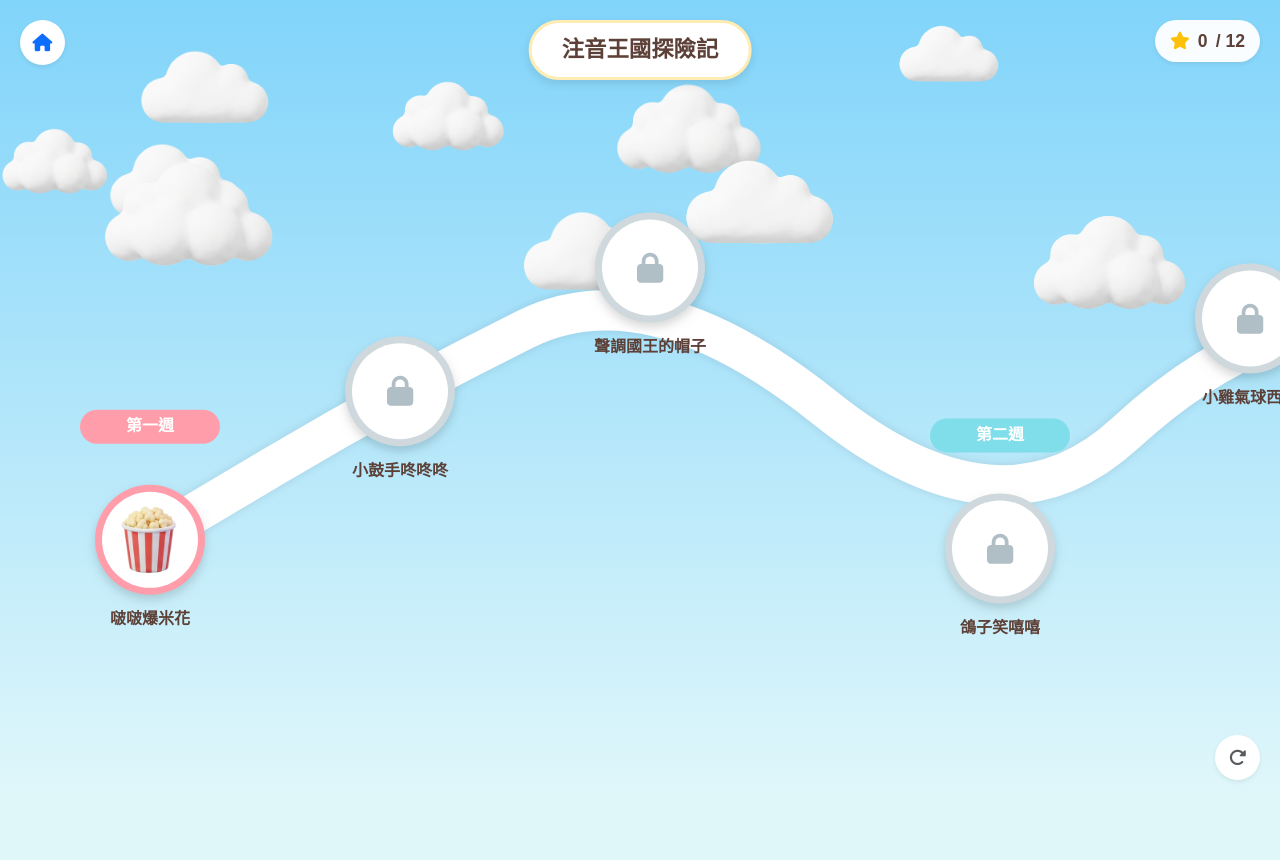
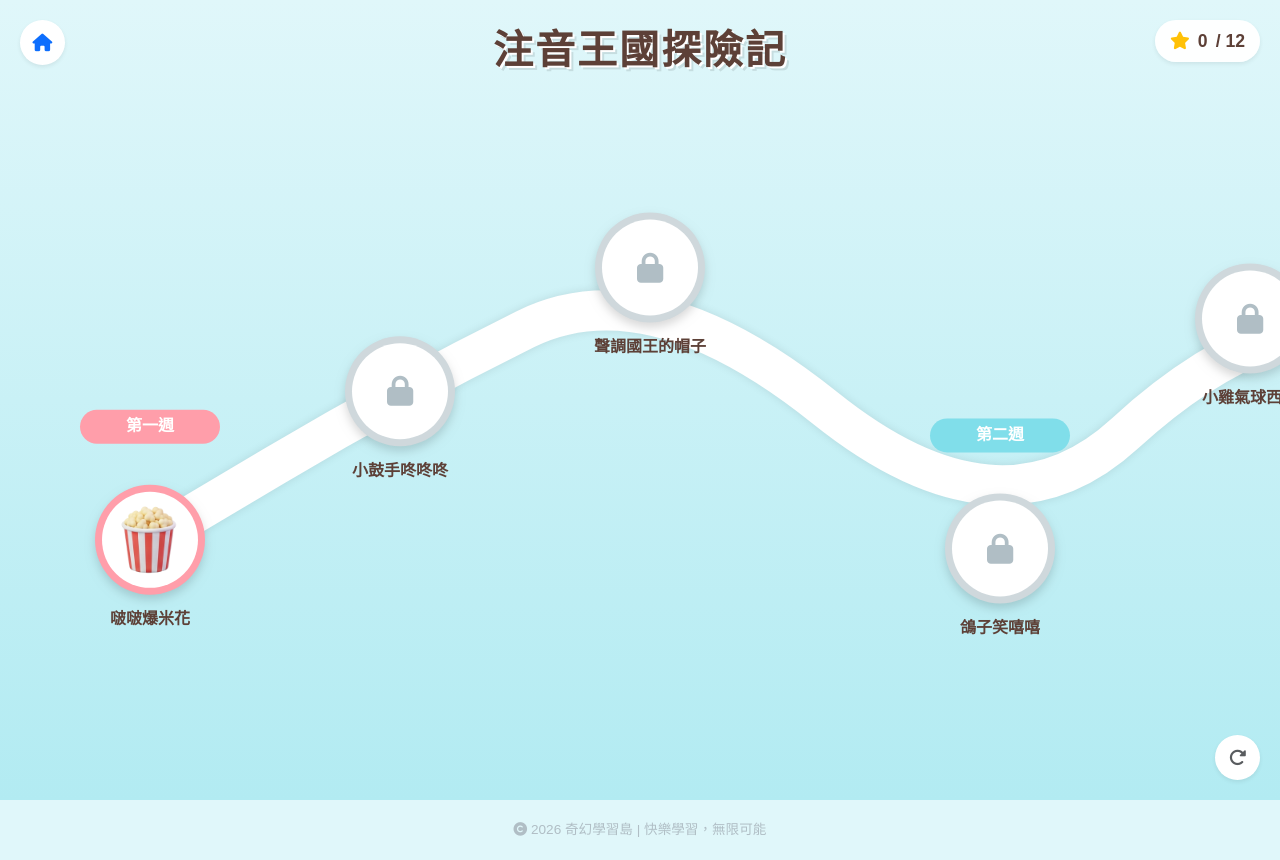
Before and after one commit to tsuzukishen-glitch/learning-game-website, a plain HTML site: page zhuyin.html in a window 1280 px wide. Before the commit the page ends 800 px from the top, so only its background shows below. Drawn offline with nearby package versions, Linux system fonts and the light colour scheme; animation ran at ten frames a second; a web font is replaced by a local one.

Commit message:
Add files via upload

```diff
--- a/assets/css/style.css
+++ b/assets/css/style.css
@@ -7,7 +7,7 @@
     --text-main: #5D4037;
     --primary: #FF9EAA;
     --secondary: #80DEEA;
-    --accent: #FFE082;
+    --accent: #fad462;
 
     /* 功能色 */
     --btn-primary: #FF6F91;
@@ -88,6 +88,7 @@ body.scrollable {
     box-shadow: var(--clay-shadow);
     text-align: center;
     width: 100%;
+    height: 97%;
 }
 
 /* 載入畫面 */
@@ -215,6 +216,13 @@ body.scrollable {
     transform: scale(1.15) rotate(5deg);
 }
 
+.theme-name {
+    font-size: 1.6rem;
+    font-weight: 900;
+    margin-bottom: 10px;
+    color: var(--text-main);
+}
+
 .tag-container {
     display: flex;
     justify-content: center;
@@ -280,16 +288,14 @@ canvas#gameWorld:active { cursor: grabbing; }
     position: absolute;
     top: 20px; left: 50%;
     transform: translateX(-50%);
-    background: white;
-    padding: 10px 30px;
-    border-radius: 30px;
+    font-size: 2.5rem;
     font-weight: 900;
-    font-size: 1.4rem;
     color: var(--text-main);
-    box-shadow: 0 4px 10px rgba(0,0,0,0.1);
+    text-shadow: 2px 2px 0px #FFF, 4px 4px 0px rgba(0,0,0,0.1);
     white-space: nowrap;
     z-index: 20;
-    border: 3px solid #FFECB3;
+    margin-bottom: 10px;
+    letter-spacing: 2px;
 }
 
 #lesson-modal {
@@ -383,9 +389,9 @@ canvas#gameWorld:active { cursor: grabbing; }
     flex: 1.2; display: flex; flex-direction: column; align-items: center;
 }
 .flashcard-media img {
-    width: 100%; max-width: 100px; height: auto; object-fit: contain; margin-bottom: 5px;
+    width: 100%; max-width: 180px; height: auto; object-fit: contain; margin-bottom: 5px;
 }
-.flashcard-word { font-weight: bold; color: #6c757d; font-size: 1.2rem; }
+.flashcard-word { font-weight: bold; color: #6c757d; font-size: 1.5rem; }
 
 /* 測驗 */
 .quiz-options-grid {
@@ -424,4 +430,6 @@ canvas#gameWorld:active { cursor: grabbing; }
     .tag-container { justify-content: flex-start; margin-bottom: 5px; }
     .progress-wrapper { margin-top: 5px; }
     .flashcard-char { font-size: 4rem; }
+    .flashcard-media img { max-width: 80px; }
+    .flashcard-word { font-size: 1rem; }
 }
--- a/assets/js/data_zhuyin.js
+++ b/assets/js/data_zhuyin.js
@@ -44,7 +44,7 @@ const ASSETS = {
     l11_icon: "assets/images/Train.png",
     l11_card_i: "assets/images/Shirt.png", l11_card_u: "assets/images/Turtle.png", l11_card_yu: "assets/images/Fish.png",
     l12_icon: "assets/images/Grad.png",
-    l12_card_1: "assets/images/Wand.png", l12_card_2: "assets/images/Mom.png.png", l12_card_3: "assets/images/Diploma.png",
+    l12_card_1: "assets/images/Wand.png", l12_card_2: "assets/images/Mom.png", l12_card_3: "assets/images/Diploma.png",
 
     default: "assets/images/Icon.png"
 };
@@ -55,7 +55,7 @@ const COURSE_DATA = [
         week: 1, title: "第一週：嘴唇體操", color: "#FF9EAA",
         lessons: [
             { id: "L1", title: "L1 啵啵爆米花 (ㄅㄆㄇㄈ)", imgKey: "l1_icon", content: {
-                warmup: "假裝我們是爆米花機，蹲在地上，「啵(ㄅ)！」跳起來！接著像吹泡泡一樣，「普(ㄆ)！」吹一口氣。",
+                warmup: "假裝我們是爆米花機，蹲在地上<br>「啵(ㄅ)！」跳起來！接著像吹泡泡一樣，「噗(ㄆ)！」吹一口氣。",
                 cards: [{t:"ㄅ", w:"包子", i:ASSETS.l1_card_b}, {t:"ㄆ", w:"葡萄", i:ASSETS.l1_card_p}, {t:"ㄇ", w:"帽子", i:ASSETS.l1_card_m}, {t:"ㄈ", w:"飛機", i:ASSETS.l1_card_f}],
                 game: { title:"嘴唇夾夾樂", desc:"請孩子抿住嘴唇唸「ㄅ、ㄆ、ㄇ」，家長假裝要撬開孩子的嘴巴，孩子要用力閉緊，感受嘴唇的力量。" },
                 quiz: [
@@ -65,7 +65,7 @@ const COURSE_DATA = [
                 ]
             }},
             { id: "L2", title: "L2 小鼓手咚咚咚 (ㄉㄊㄋㄌ)", imgKey: "l2_icon", content: {
-                warmup: "大家當小鼓手，用手拍大腿，「ㄉ、ㄉ、ㄉ」！接著假裝踢足球，「ㄊ、ㄊ、ㄊ」！",
+                warmup: "大家當小鼓手，用手拍大腿<br>「ㄉ、ㄉ、ㄉ」！接著假裝踢足球，「ㄊ、ㄊ、ㄊ」！",
                 cards: [{t:"ㄉ", w:"刀子", i:ASSETS.l2_card_d}, {t:"ㄊ", w:"兔子", i:ASSETS.l2_card_t}, {t:"ㄋ", w:"牛奶", i:ASSETS.l2_card_n}, {t:"ㄌ", w:"快樂", i:ASSETS.l2_card_l}],
                 game: { title:"聽音踩踩樂", desc:"家長把四張字卡散落在地上。家長唸「ㄋㄋㄋ」，孩子要跑去踩(或拍)「ㄋ」的字卡。" },
                 quiz: [
@@ -100,7 +100,7 @@ const COURSE_DATA = [
                 ]
             }},
             { id: "L5", title: "L5 小雞氣球西瓜 (ㄐㄑㄒ)", imgKey: "l5_icon", content: {
-                warmup: "做一個大大的微笑，牙齒對齊，發出「嘻(ㄒ)」的聲音。",
+                warmup: "做一個大大的微笑，牙齒對齊<br>發出「嘻(ㄒ)」的聲音。",
                 cards: [{t:"ㄐ", w:"小雞", i:ASSETS.l5_card_j}, {t:"ㄑ", w:"氣球", i:ASSETS.l5_card_q}, {t:"ㄒ", w:"西瓜", i:ASSETS.l5_card_x}],
                 game: { title:"切切樂", desc:"家長當大西瓜，孩子當小刀子。家長唸「ㄒ」，孩子就跑來假裝切一下家長的手臂。唸「ㄐ」就學小雞啄米。" },
                 quiz: [
@@ -125,7 +125,7 @@ const COURSE_DATA = [
         week: 3, title: "第三週：捲舌與平舌", color: "#FFE082",
         lessons: [
             { id: "L7", title: "L7 蜘蛛吃薯條 (ㄓㄔㄕㄖ)", imgKey: "l7_icon", content: {
-                warmup: "舌頭體操：舌頭往上捲，假裝要碰到天花板(上顎)。發出引擎聲「ㄖㄖㄖ」。",
+                warmup: "舌頭體操：舌頭往上捲，假裝要碰到天花板(上顎)。<br>發出引擎聲「ㄖㄖㄖ」。",
                 cards: [{t:"ㄓ", w:"蜘蛛", i:ASSETS.l7_card_zh}, {t:"ㄔ", w:"吃飯", i:ASSETS.l7_card_ch}, {t:"ㄕ", w:"獅子", i:ASSETS.l7_card_sh}, {t:"ㄖ", w:"日曆", i:ASSETS.l7_card_r}],
                 game: { title:"獅子來了", desc:"家長當獅子(ㄕ)，孩子當蜘蛛(ㄓ)。聽到ㄕ要趕快躲起來，聽到ㄓ要比出蜘蛛人手勢。" },
                 quiz: [
@@ -135,7 +135,7 @@ const COURSE_DATA = [
                 ]
             }},
             { id: "L8", title: "L8 洗澡擦擦臉 (ㄗㄘㄙ)", imgKey: "l8_icon", content: {
-                warmup: "大大的微笑，牙齒輕輕咬合，舌頭平平的頂在牙齒後面，發出像蛇一樣的聲音「嘶(ㄙ)」。",
+                warmup: "大大的微笑，牙齒輕輕咬合，舌頭平平的頂在牙齒後面<br>發出像蛇一樣的聲音「嘶(ㄙ)」。",
                 cards: [{t:"ㄗ", w:"洗澡", i:ASSETS.l8_card_z}, {t:"ㄘ", w:"刺蝟", i:ASSETS.l8_card_c}, {t:"ㄙ", w:"絲瓜", i:ASSETS.l8_card_s}],
                 game: { title:"木頭人變變變", desc:"聽到捲舌音(如ㄓ)要動動身體，聽到平舌音(如ㄗ)要像木頭人不能動(因為舌頭平平的)。" },
                 quiz: [
--- a/assets/js/game_zhuyin.js
+++ b/assets/js/game_zhuyin.js
@@ -1,5 +1,5 @@
 /**
- * 注音王國 - 遊戲引擎 (V2 安全版)
+ * 注音王國 - 遊戲引擎 (V5 無雲朵簡潔版)
  */
 
 (function() {
@@ -19,26 +19,25 @@
         width: 0,
         height: 0,
         maxScroll: 0,
-        bgClouds: [],
+        // bgClouds: [], // 移除雲朵
         starCount: 0
     };
 
     // 圖片預載物件
     const imgObj = {};
 
-    // 1. 初始化 (安全啟動)
+    // 1. 初始化
     function init() {
         console.log("遊戲初始化開始...");
 
-        // ★ 安全檢查：確保依賴檔案已載入
         if (typeof Common === 'undefined') {
-            alert("錯誤：找不到 Common 工具庫 (assets/js/common.js)，請檢查檔案是否存在。");
-            document.getElementById('loader').style.display = 'none'; // 強制關閉 Loading
+            alert("錯誤：找不到 Common 工具庫");
+            document.getElementById('loader').style.display = 'none';
             return;
         }
         if (typeof ASSETS === 'undefined' || typeof COURSE_DATA === 'undefined') {
-            console.error("錯誤：找不到 ASSETS 或 COURSE_DATA (assets/js/data_zhuyin.js)。");
-            Common.hideLoader(); // 嘗試關閉
+            console.error("錯誤：找不到 ASSETS 或 COURSE_DATA");
+            Common.hideLoader();
             return;
         }
         if (!ctx) {
@@ -49,6 +48,8 @@
         try {
             // 預載圖片
             for (let key in ASSETS) {
+                // 跳過雲朵圖片 (雖然現在沒用到了，但保持邏輯一致)
+                if (key.startsWith('cloud')) continue;
                 let img = new Image();
                 img.src = ASSETS[key];
                 imgObj[key] = img;
@@ -57,30 +58,21 @@
             resizeCanvas();
             window.addEventListener('resize', resizeCanvas);
 
-            initClouds();
+            // initClouds(); // 移除雲朵初始化
             initNodes();
-
-            // 讀取進度
             loadProgress();
-
-            // 啟動主迴圈
             requestAnimationFrame(gameLoop);
 
             console.log("遊戲啟動成功！");
 
         } catch (error) {
-            console.error("遊戲初始化發生錯誤:", error);
-            alert("遊戲載入發生異常，請嘗試重新整理頁面。\n" + error.message);
+            console.error("初始化錯誤:", error);
+            alert("遊戲載入異常");
         } finally {
-            // ★ 關鍵：無論成功或失敗，最後一定要移除 Loading
             setTimeout(() => {
-                if (typeof Common !== 'undefined') {
-                    Common.hideLoader();
-                } else {
-                    document.getElementById('loader').style.display = 'none';
-                }
+                if (typeof Common !== 'undefined') Common.hideLoader();
+                else document.getElementById('loader').style.display = 'none';
 
-                // 3秒後隱藏提示
                 setTimeout(() => {
                     const hint = document.getElementById('drag-hint');
                     if(hint) hint.style.display = 'none';
@@ -89,19 +81,7 @@
         }
     }
 
-    function initClouds() {
-        state.bgClouds = [];
-        for(let i=0; i<15; i++) {
-            const type = Math.floor(Math.random() * 3) + 1;
-            state.bgClouds.push({
-                x: Math.random() * 3000,
-                y: Math.random() * 200,
-                size: 100 + Math.random() * 80,
-                speed: 0.2 + Math.random() * 0.5,
-                imgKey: `cloud_${type}`
-            });
-        }
-    }
+    // 移除 initClouds() 函式
 
     function initNodes() {
         const nodeSpacing = 250;
@@ -123,7 +103,6 @@
             currentX += 100;
         });
 
-        // 加入城堡 (終點)
         state.nodes.push({
             x: currentX + 50,
             y: 0,
@@ -139,14 +118,11 @@
     }
 
     function loadProgress() {
-        // 使用安全的 storage.get
         const saved = Common.storage.get('zhuyinV7_progress');
         state.starCount = Array.isArray(saved) ? saved.length : 0;
-
         const countEl = document.getElementById('gem-count');
         if(countEl) countEl.innerText = state.starCount;
 
-        // 自動捲動
         if (state.starCount > 0) {
             const targetIdx = Math.min(state.starCount, state.nodes.length - 2);
             if(state.nodes[targetIdx]) {
@@ -170,12 +146,8 @@
                 node.y = (state.height / 2) + yOffset;
             } else if (node.type === 'castle') {
                  const lastLesson = state.nodes[state.nodes.length - 2];
-                 // 簡單防呆：確保有上一關
-                 if (lastLesson) {
-                     node.y = lastLesson.y - 50;
-                 } else {
-                     node.y = state.height / 2;
-                 }
+                 if (lastLesson) node.y = lastLesson.y - 50;
+                 else node.y = state.height / 2;
             }
         });
 
@@ -186,7 +158,6 @@
         }
     }
 
-    // 2. 遊戲迴圈
     function gameLoop() {
         update();
         draw();
@@ -200,42 +171,27 @@
             if (state.offsetX < 0) { state.offsetX = 0; state.momentum = 0; }
             if (state.offsetX > state.maxScroll) { state.offsetX = state.maxScroll; state.momentum = 0; }
         }
-        state.bgClouds.forEach(cloud => {
-            cloud.x -= cloud.speed;
-            if(cloud.x + cloud.size < 0) cloud.x = 3000;
-        });
+
+        // 移除雲朵更新邏輯
     }
 
+    // 移除 drawFuzzyCloud() 函式
+
     function draw() {
+        // 背景漸層：維持天空藍 (比照 index.html)
         const grad = ctx.createLinearGradient(0, 0, 0, state.height);
-        grad.addColorStop(0, "#81D4FA");
-        grad.addColorStop(1, "#E0F7FA");
+        grad.addColorStop(0, "#E0F7FA"); // 淺藍 (上方)
+        grad.addColorStop(1, "#B2EBF2"); // 深一點的藍 (下方)
         ctx.fillStyle = grad;
         ctx.fillRect(0, 0, state.width, state.height);
 
         ctx.save();
 
-        state.bgClouds.forEach(cloud => {
-            const renderX = cloud.x - (state.offsetX * 0.15);
-            if(renderX > -300 && renderX < state.width + 300) {
-                const img = imgObj[cloud.imgKey];
-                // ★ 安全檢查：確保圖片已載入且寬度正常
-                if (img && img.complete && img.naturalWidth > 0) {
-                    const ratio = img.naturalHeight / img.naturalWidth;
-                    const h = cloud.size * ratio;
-                    ctx.drawImage(img, renderX, cloud.y, cloud.size, h);
-                } else {
-                    // Fallback: 畫一個簡單的半透明圓形
-                    ctx.fillStyle = "rgba(255,255,255,0.5)";
-                    ctx.beginPath();
-                    ctx.arc(renderX, cloud.y, cloud.size/2, 0, Math.PI*2);
-                    ctx.fill();
-                }
-            }
-        });
+        // 移除雲朵繪製邏輯
 
         ctx.translate(-state.offsetX, 0);
 
+        // 道路
         ctx.strokeStyle = "#FFFFFF";
         ctx.lineWidth = 40;
         ctx.lineCap = "round";
@@ -264,6 +220,7 @@
 
         const savedProgress = Common.storage.get('zhuyinV7_progress');
 
+        // 繪製節點
         state.nodes.forEach((node, index) => {
             if (node.x < state.offsetX - 150 || node.x > state.offsetX + state.width + 150) return;
 
@@ -281,7 +238,6 @@
                 }
 
                 const isDone = savedProgress.includes(node.data.id);
-                // 修正：檢查 index-1 是否存在
                 const isLocked = index > 0 &&
                                state.nodes[index-1] &&
                                !savedProgress.includes(state.nodes[index-1].data.id);
@@ -341,11 +297,10 @@
                     ctx.drawImage(imgObj.home_castle, node.x - size/2, node.y - size/2, size, size);
                     ctx.filter = "none";
                 } else {
-                    // Fallback text if castle image missing
                     ctx.font = "900 40px 'Font Awesome 6 Free'";
                     ctx.fillStyle = isUnlocked ? "#FF9EAA" : "#555";
                     ctx.textAlign = "center";
-                    ctx.fillText("\uf447", node.x, node.y); // Chess Rook icon as fallback
+                    ctx.fillText("\uf447", node.x, node.y);
                 }
 
                 if(!isUnlocked) {
@@ -359,7 +314,6 @@
         ctx.restore();
     }
 
-    // 3. 輸入事件
     let dragStartX = 0;
     let dragStartTime = 0;
 
@@ -367,7 +321,7 @@
     canvas.addEventListener('touchstart', (e) => startDrag(e.touches[0]), {passive: false});
     window.addEventListener('mousemove', drag);
     window.addEventListener('touchmove', (e) => {
-        if(state.isDragging) e.preventDefault(); // 防止拖曳時捲動頁面
+        if(state.isDragging) e.preventDefault();
         drag(e.touches[0]);
     }, {passive: false});
     window.addEventListener('mouseup', endDrag);
@@ -412,7 +366,6 @@
             if (dist < 60) {
                 if (node.type === 'lesson') {
                     const saved = Common.storage.get('zhuyinV7_progress');
-                    // 修正鎖定判斷
                     const isLocked = idx > 0 &&
                                    state.nodes[idx-1] &&
                                    !saved.includes(state.nodes[idx-1].data.id);
@@ -439,7 +392,6 @@
         });
     }
 
-    // 4. 課程邏輯 - 這些函數必須掛在 window 上供 HTML 呼叫
     let currentLesson = null;
     let quizIdx = 0;
 
@@ -448,20 +400,16 @@
         quizIdx = 0;
         const titleEl = document.getElementById('lesson-title-display');
         const modalEl = document.getElementById('lesson-modal');
-
         if(titleEl) titleEl.innerText = lessonData.title;
         if(modalEl) modalEl.style.display = 'flex';
-
-        if (typeof window.switchTab === 'function') {
-            window.switchTab(0);
-        }
+        if (typeof window.switchTab === 'function') window.switchTab(0);
     };
 
     window.closeLesson = function() {
         const modalEl = document.getElementById('lesson-modal');
         if(modalEl) modalEl.style.display = 'none';
         if(window.speechSynthesis) window.speechSynthesis.cancel();
-        loadProgress(); // 刷新進度
+        loadProgress();
     };
 
     window.switchTab = function(idx) {
@@ -479,11 +427,9 @@
         container.innerHTML = "";
         const data = currentLesson.content;
 
-        if (idx === 0) { // 暖身
+        if (idx === 0) {
             const imgUrl = (ASSETS && ASSETS[currentLesson.imgKey]) || (ASSETS && ASSETS.default) || '';
-            // 使用 onerror 處理圖片失效
             const imgTag = `<img src="${imgUrl}" style="width:120px; height:120px; object-fit:contain; margin-bottom:15px;" onerror="this.style.display='none'">`;
-
             container.innerHTML = `
                 <div class="clay-card animate__animated animate__fadeIn">
                     ${imgTag}
@@ -491,7 +437,7 @@
                     <p class="fs-4 fw-bold text-main">${data.warmup}</p>
                 </div>
             `;
-        } else if (idx === 1) { // 字卡
+        } else if (idx === 1) {
             let html = `<div class="flashcard-grid">`;
             data.cards.forEach(c => {
                 const imgUrl = (c.i) || (ASSETS && ASSETS.default) || '';
@@ -507,7 +453,7 @@
             });
             html += `</div>`;
             container.innerHTML = html;
-        } else if (idx === 2) { // 遊戲
+        } else if (idx === 2) {
             const imgUrl = (ASSETS && ASSETS[currentLesson.imgKey]) || (ASSETS && ASSETS.default) || '';
             container.innerHTML = `
                 <div class="clay-card">
@@ -516,13 +462,11 @@
                     <p class="fs-4 fw-bold text-main">${data.game.desc}</p>
                 </div>
             `;
-        } else if (idx === 3) { // 測驗
+        } else if (idx === 3) {
             if (quizIdx >= data.quiz.length) {
-                // 完成
                 Common.storage.save('zhuyinV7_progress', currentLesson.id);
                 Common.fireConfetti();
                 const starImg = ASSETS && ASSETS.finish_star ? ASSETS.finish_star : '';
-
                 container.innerHTML = `
                     <div class="text-center py-5">
                         <img src="${starImg}" style="width:100px; margin-bottom:20px;" class="animate-bounce" onerror="this.style.display='none'">
@@ -569,7 +513,6 @@
         }
     };
 
-    // ★ 使用 load 事件確保所有資源與腳本都載入完成
     window.addEventListener('load', init);
 
 })();
--- a/zhuyin.html
+++ b/zhuyin.html
@@ -36,26 +36,22 @@
         <i class="fa-solid fa-house text-primary"></i>
     </a>
 
-    <!-- 星星記分 -->
+    <!-- 2. 右上：星星記分 (移到這裡) -->
     <div class="hud-badge position-absolute shadow-sm"
          style="top: 20px; right: 20px; pointer-events: auto; z-index: 30;">
         <i class="fa-solid fa-star text-warning"></i>
-        <span id="gem-count">0</span> / 12
+        <span id="gem-count">0</span>
+        <!-- 增加 span 包覆，以便控制顯示 -->
+        <span class="total-text"> / 12</span>
     </div>
 
-    <!-- 重置按鈕 -->
+    <!-- 3. 右下：重置按鈕 (移到這裡) -->
     <button class="btn-circle position-absolute shadow-sm"
             style="bottom: 20px; right: 20px; pointer-events: auto; z-index: 30;"
             onclick="resetApp()"
             title="重置">
         <i class="fa-solid fa-rotate-right text-muted"></i>
     </button>
-
-    <!-- 操作提示 -->
-    <div id="drag-hint" class="position-absolute start-50 top-50 translate-middle text-center" style="pointer-events: none; opacity: 0.6;">
-        <i class="fa-solid fa-hand-pointer fa-2x mb-2 text-primary"></i>
-        <div class="fw-bold text-primary">左右拖曳探索</div>
-    </div>
 </div>
 
 <!-- 3. 課程內容層 (HTML Modal) -->
@@ -80,6 +76,10 @@
     </div>
 </div>
 
+<div class="footer-info">
+    <i class="fa-solid fa-copyright"></i> 2026 奇幻學習島 | 快樂學習，無限可能
+</div>
+
 <!-- 腳本引入 (順序很重要) -->
 <script src="assets/js/common.js"></script>
 <script src="assets/js/data_zhuyin.js"></script>
@@ -87,3 +87,17 @@
 
 </body>
 </html>
+
+<style>
+        @media (max-width: 768px) {
+            .app-title {
+                top: 80px;
+                font-size: 2rem;
+            }
+
+            /* 新增：隱藏總分文字，只保留星星和數字 */
+            .total-text {
+                display: none;
+            }
+        }
+    </style>
```
Also changed, not shown: assets/images/Woman.png (added).
